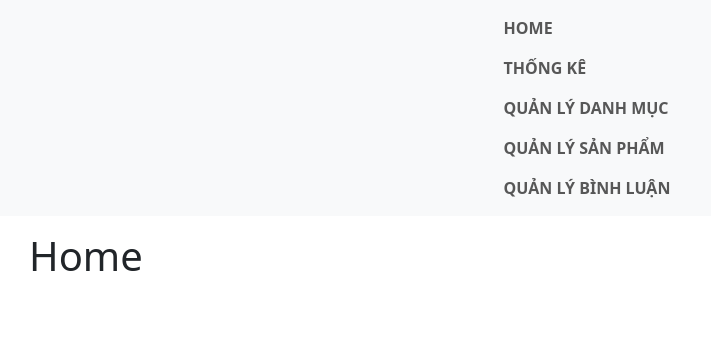
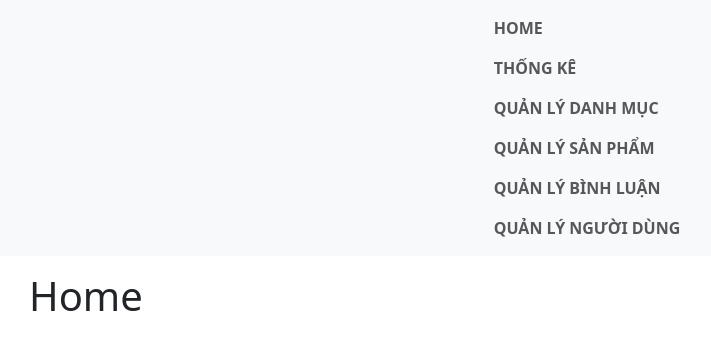
Before and after one commit to hoanghieu1/duanmau, a PHP site: page /base-duanmau/views/admin/main.php in a window 1280 px wide. Shown: the top 350 px of the page, without its empty margins (53-764 px from the left). Run offline with PHP 8.4, Linux system fonts and the light colour scheme; some libraries are stand-ins or nearby versions.

Commit message:
thêm đường dẫn cho menu để chuyển trang tiện hơn

```diff
--- a/views/admin/main.php
+++ b/views/admin/main.php
@@ -25,13 +25,16 @@
                 <a class="nav-link text-uppercase" href="#"><b>Thống kê</b></a>
             </li>
             <li class="nav-item">
-                <a class="nav-link text-uppercase" href="#"><b>Quản lý danh mục</b></a>
+                <a class="nav-link text-uppercase" href="http://localhost/base-duanmau/index.php?mode=admin&action=list-categories"><b>Quản lý danh mục</b></a>
             </li>
             <li class="nav-item">
-                <a class="nav-link text-uppercase" href="#"><b>Quản lý sản phẩm</b></a>
+                <a class="nav-link text-uppercase" href="http://localhost/base-duanmau/index.php?mode=admin&action=list-product"><b>Quản lý sản phẩm</b></a>
             </li>
             <li class="nav-item">
-                <a class="nav-link text-uppercase" href="#"><b>Quản lý bình luận</b></a>
+                <a class="nav-link text-uppercase" href="http://localhost/base-duanmau/index.php?mode=admin&action=list-comments"><b>Quản lý bình luận</b></a>
+            </li>
+            <li class="nav-item">
+                <a class="nav-link text-uppercase" href="http://localhost/base-duanmau/index.php?mode=admin&action=list-users"><b>Quản lý Người dùng</b></a>
             </li>
         </ul>
     </nav>
```
Also changed, not shown: controllers/admin/CategoryController.php (+6 -6 lines).
